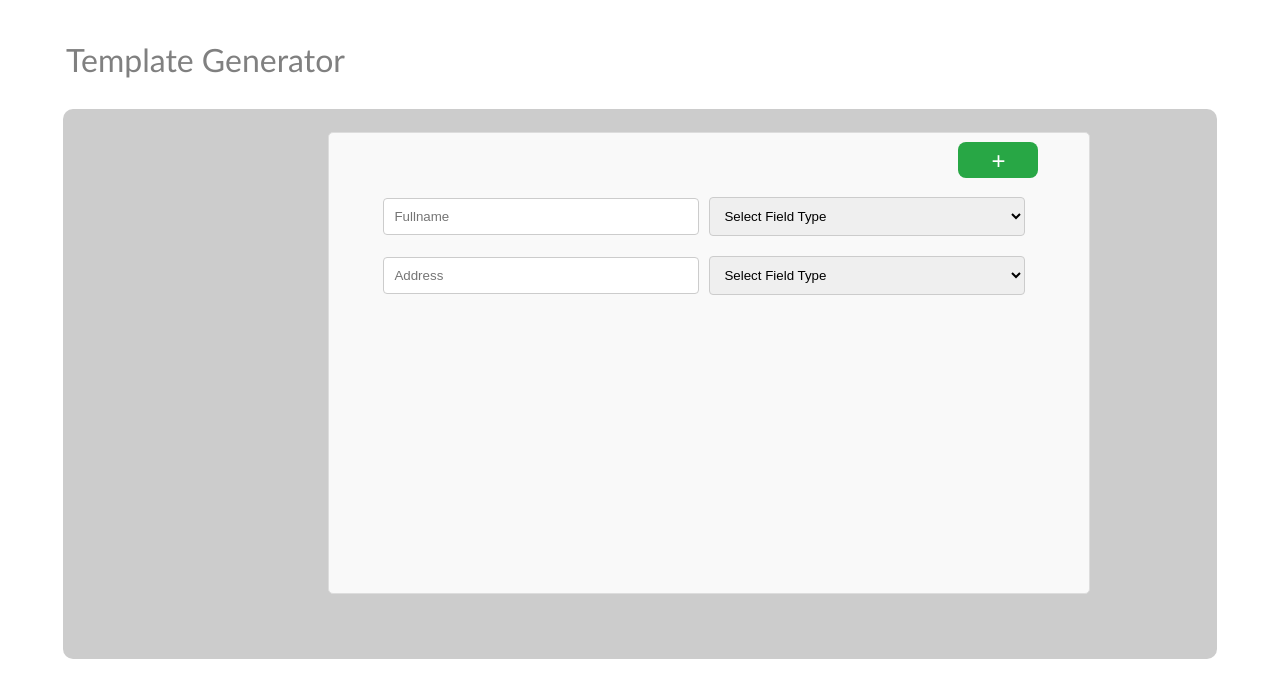
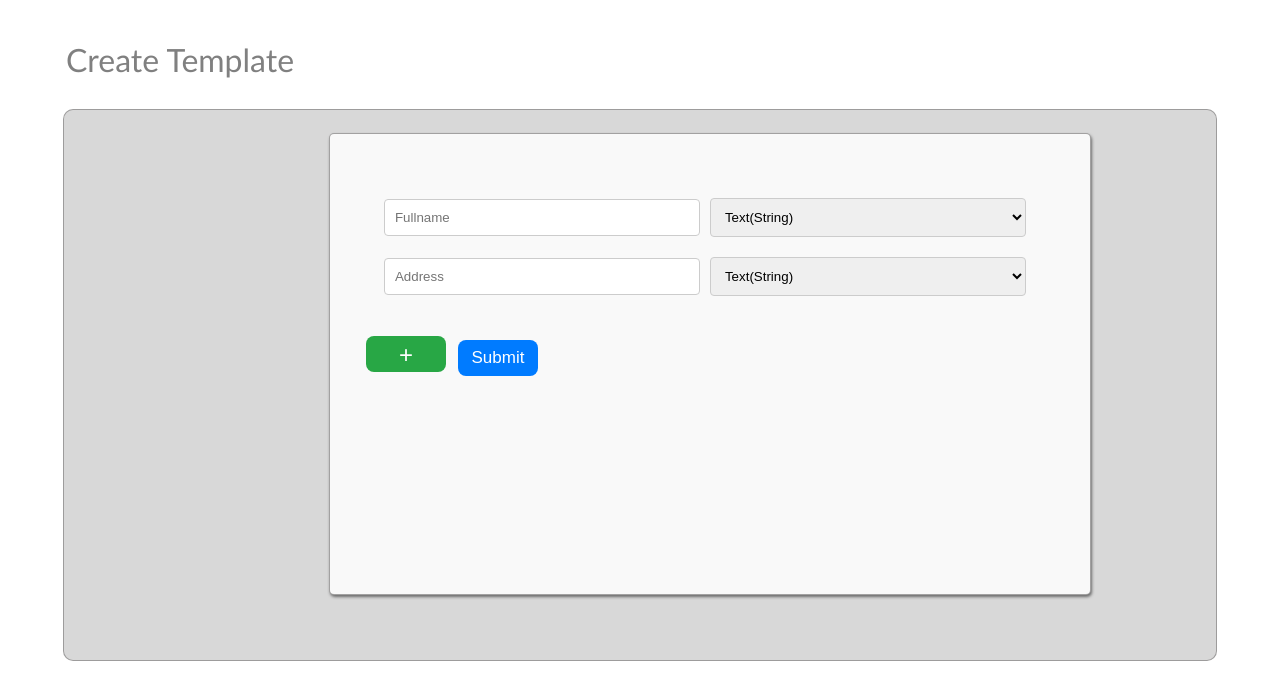
Before and after one commit to sumerishere/Template-Gen-Frontend, a React (Vite) app in the folder template-gen-react/: page / in a window 1280 px wide. Shown: the top 700 px of the page. Built offline with nearby package versions, Linux system fonts and the light colour scheme.

Commit message:
submit-logic implemented

```diff
--- a/template-gen-react/src/App.jsx
+++ b/template-gen-react/src/App.jsx
@@ -6,7 +6,7 @@ function App() {
   return (
     <>
       <div>
-        <h1 id="heading-h1">Template Generator</h1>
+        <h1 id="heading-h1">Create Template</h1>
         <DynamicForm></DynamicForm>
       </div>
 
--- a/template-gen-react/src/components/template-fom/TemplateComp.css
+++ b/template-gen-react/src/components/template-fom/TemplateComp.css
@@ -1,15 +1,15 @@
-/* styles.css */
+/*
 .root-template-div{
   max-width: 1400px;
   height: 550px;
   margin: 10px 55px 55px 55px;
-  background-color: #ccc;
+  background-color: #ccccccc2;
   position: relative;
   border-radius: 10px;
+  border: 1px solid #929191d7;
 }
 
 .form-container {
-  /* overflow-x: none; */
   width: 700px;
   height: 400px;
   margin-top: 2%;
@@ -21,6 +21,8 @@
   position: relative;
   overflow-y: scroll;
   position: absolute;
+  border: 1px solid #929191d7;
+  box-shadow: 1px 2px 3px rgb(0,0,0,0.5);
 }
 
 .form-template {
@@ -91,4 +93,200 @@
 
 #remove-button:hover {
   background-color: #c82333;
+}  */
+
+
+/* styles.css */
+
+/* Root div for the template */
+.root-template-div {
+  max-width: 1400px;
+  height: 550px;
+  margin: 10px 55px 55px 55px;
+  background-color: #ccccccc2;
+  position: relative;
+  border-radius: 10px;
+  border: 1px solid #929191d7;
 }
+
+/* Container for the dynamic form */
+.form-container {
+  width: 700px;
+  height: 400px;
+  margin-top: 2%;
+  margin-left: 23%;
+  padding: 30px;
+  border: 1px solid #ddd;
+  border-radius: 5px;
+  background-color: #f9f9f9;
+  position: relative;
+  overflow-y: scroll;
+  position: absolute;
+  border: 1px solid #929191d7;
+  box-shadow: 1px 2px 3px rgb(0, 0, 0, 0.5);
+}
+
+/* Form template styling */
+.form-template {
+  padding: 14px;
+  margin: 10px;
+  display: flex;
+  flex-direction: column;
+}
+
+/* Row styling for each field */
+.field-row {
+  margin-top: 10px;
+  display: flex;
+  align-items: center;
+  margin-bottom: 10px;
+}
+
+/* Input and select styling within each row */
+.field-row input,
+.field-row select {
+  flex: 1;
+  padding: 10px;
+  margin-right: 10px;
+  border: 1px solid #ccc;
+  border-radius: 4px;
+}
+
+/* Remove button styling */
+#remove-button {
+  padding: 10px 15px;
+  border: none;
+  background-color: #dc3545;
+  color: white;
+  border-radius: 4px;
+  cursor: pointer;
+}
+
+#remove-button:hover {
+  background-color: #c82333;
+}
+
+/* Add button styling */
+.add-button {
+  position: sticky;
+  top: 10px;
+  margin: 6px;
+  padding: 5px;
+  border: none;
+  background-color: #28a745;
+  color: white;
+  border-radius: 8px;
+  height: 36px;
+  width: 80px;
+  font-size: 24px;
+  cursor: pointer;
+}
+
+.add-button:hover {
+  background-color: #218838;
+}
+
+/* Submit button styling */
+.submit-button {
+  position: sticky;
+  margin: 6px;
+  padding-top: 5  px;
+  border: none;
+  background-color: #007bff;
+  color: white;
+  border-radius: 8px;
+  height: 36px;
+  width: 80px;
+  font-size: 17px;
+  cursor: pointer;
+}
+
+.submit-button:hover {
+  background-color: #0056b3;
+}
+
+/* Notification form container styling */
+
+/* Div inside notification form container */
+.notification-form-div {
+
+}
+.notification-form-container {
+  width: 380px;
+  height: 300px;
+  position: fixed;
+  top: 50%;
+  left: 50%;
+  transform: translate(-50%, -50%);
+  background-color: #ffffff;
+  border: 1px solid #929191d7;
+  box-shadow: 1px 2px 3px rgb(0, 0, 0, 0.5);
+  border-radius: 10px;
+  padding: 40px;
+  z-index: 1000;
+  display: flex;
+  flex-direction: column;
+  justify-content: center;
+  align-items: center;
+  /* backdrop-filter: blur(5px); */
+}
+
+/* Notification form styling */
+.notification-form {
+  width: 100%;
+  padding: 50px;
+  display: flex;
+  flex-direction: column;
+}
+
+.form-row {
+  margin-bottom: 15px;
+}
+
+.form-row label {
+  margin-bottom: 10px;
+  display: block;
+  font-family:'Lucida Sans', 'Lucida Sans Regular', 'Lucida Grande', 'Lucida Sans Unicode', Geneva, Verdana, sans-serif;
+  color: black;
+  font-weight: 500;
+}
+
+.form-row input {
+  width: 100%;
+  padding: 6px;
+  border: 1px solid #ccc;
+  border-radius: 4px;
+  color: #161617;
+  font-size: 14px;
+}
+
+/* Final submit button styling */
+.final-submit-button {
+  padding: 10px 20px;
+  border: none;
+  background-color: #28a745;
+  color: white;
+  border-radius: 4px;
+  cursor: pointer;
+  align-self: center;
+  font-size: 15px;
+}
+
+.final-submit-button:hover {
+  background-color: #218838;
+}
+
+/* Close button styling */
+.close-button {
+  padding: 10px 15px;
+  border: none;
+  background-color: #dc3545;
+  color: white;
+  border-radius: 4px;
+  cursor: pointer;
+  margin-top: 10px;
+}
+
+.close-button:hover {
+  background-color: #c82333;
+}
--- a/template-gen-react/src/components/template-fom/TemplateComp.jsx
+++ b/template-gen-react/src/components/template-fom/TemplateComp.jsx
@@ -1,11 +1,104 @@
+// import "./TemplateComp.css";
+// import { useState } from "react";
+
+// const DynamicForm = () => {
+
+//   const [fields, setFields] = useState([
+//     { type: "input", label: "Fullname", value: "", selectValue: "" },
+//     { type: "input", label: "Address", value: "", selectValue: "" },
+//   ]);
+
+//   const handleAddField = () => {
+//     setFields([
+//       ...fields,
+//       { type: "input", label: "", value: "", selectValue: "" },
+//     ]);
+//   };
+
+//   const handleInputChange = (index, value) => {
+//     const newFields = [...fields];
+//     newFields[index].value = value;
+//     setFields(newFields);
+//   };
+
+//   const handleSelectChange = (index, value) => {
+//     const newFields = [...fields];
+//     newFields[index].selectValue = value;
+//     setFields(newFields);
+//   };
+
+//   const handleRemoveField = (index) => {
+//     setFields(fields.filter((_, i) => i !== index));
+//   };
+
+//   return (
+//     <div className="root-template-div">
+
+//       <div className="form-container">
+
+//         <form className="form-template">
+
+//           {fields.map((field, index) => (
+
+//             <div key={index} className="field-row">
+
+//               <input
+//                 type="text"
+//                 placeholder={field.label || `Field ${index + 1}`}
+//                 value={field.value}
+//                 onChange={(e) => handleInputChange(index, e.target.value)}
+//               />
+
+//               <select
+//                 value={field.selectValue}
+//                 onChange={(e) => handleSelectChange(index, e.target.value)}>
+
+//                 <option value="">Select Field Type</option>
+//                 <option value="option1">Text(String)</option>
+//                 <option value="option2">Number(int)</option>
+//                 <option value="option3"> Yes/No button(Radio)</option>
+//                 <option value="option3">Image</option>
+//                 <option value="option3">Pdf File</option>
+
+//               </select>
+
+//               {index >= 2 && (
+//                 <button
+//                   type="button"
+//                   onClick={() => handleRemoveField(index)}
+//                   id="remove-button">
+//                     Remove
+//                 </button>
+//               )}
+//             </div>
+//           ))}
+
+//         </form>
+
+//         <button
+//           type="button"
+//           onClick={handleAddField}
+//           className="add-button">
+//             +
+//         </button>
+
+//       </div>
+//     </div>
+//   );
+// };
+
+// export default DynamicForm;
+
 import "./TemplateComp.css";
 import { useState } from "react";
 
 const DynamicForm = () => {
   const [fields, setFields] = useState([
-    { type: "input", label: "Fullname", value: "", selectValue: "" },
-    { type: "input", label: "Address", value: "", selectValue: "" },
+    { type: "input", label: "Fullname", value: "", selectValue: "option1" },
+    { type: "input", label: "Address", value: "", selectValue: "option1" },
   ]);
+
+  const [showNotificationForm, setShowNotificationForm] = useState(false);
 
   const handleAddField = () => {
     setFields([
@@ -30,15 +123,15 @@ const DynamicForm = () => {
     setFields(fields.filter((_, i) => i !== index));
   };
 
+  const handleSubmit = () => {
+    setShowNotificationForm(true);
+  };
+
   return (
     <div className="root-template-div">
-
       <div className="form-container">
-
         <form className="form-template">
-
           {fields.map((field, index) => (
-
             <div key={index} className="field-row">
               <input
                 type="text"
@@ -53,11 +146,10 @@ const DynamicForm = () => {
                 <option value="">Select Field Type</option>
                 <option value="option1">Text(String)</option>
                 <option value="option2">Number(int)</option>
-                <option value="option3"> Yes/No button(Radio)</option>
-                <option value="option3">Image</option>
-                <option value="option3">Pdf File</option>
+                <option value="option3">Yes/No button(Radio)</option>
+                <option value="option4">Image</option>
+                <option value="option5">Pdf File</option>
               </select>
-
               {index >= 2 && (
                 <button
                   type="button"
@@ -73,7 +165,50 @@ const DynamicForm = () => {
         <button type="button" onClick={handleAddField} className="add-button">
           +
         </button>
+        {/* Submit button to show the notification form */}
+        <button type="button" onClick={handleSubmit} className="submit-button">
+          Submit
+        </button>
       </div>
+
+      {/* Notification form container */}
+
+      {showNotificationForm && (
+        <div className="notification-form-div">
+          <div className="notification-form-container">
+            <form className="notification-form">
+              <div className="form-row">
+                <label>Organization Name:</label>
+                <input type="text" placeholder="Organization Name" />
+              </div>
+              <div className="form-row">
+                <label>Date-Time:</label>
+                <input required={true} type="datetime-local" />
+              </div>
+              <div className="form-row">
+                <label>Enter Username:</label>
+                <input
+                  required={true}
+                  type="text"
+                  placeholder="Enter Username"
+                />
+              </div>
+              <div className="form-row">
+                <button type="submit" className="final-submit-button">
+                  Final Submit
+                </button>
+              </div>
+              <button
+                type="button"
+                className="close-button"
+                onClick={() => setShowNotificationForm(false)}
+              >
+                Close
+              </button>
+            </form>
+          </div>
+        </div>
+      )}
     </div>
   );
 };
```
